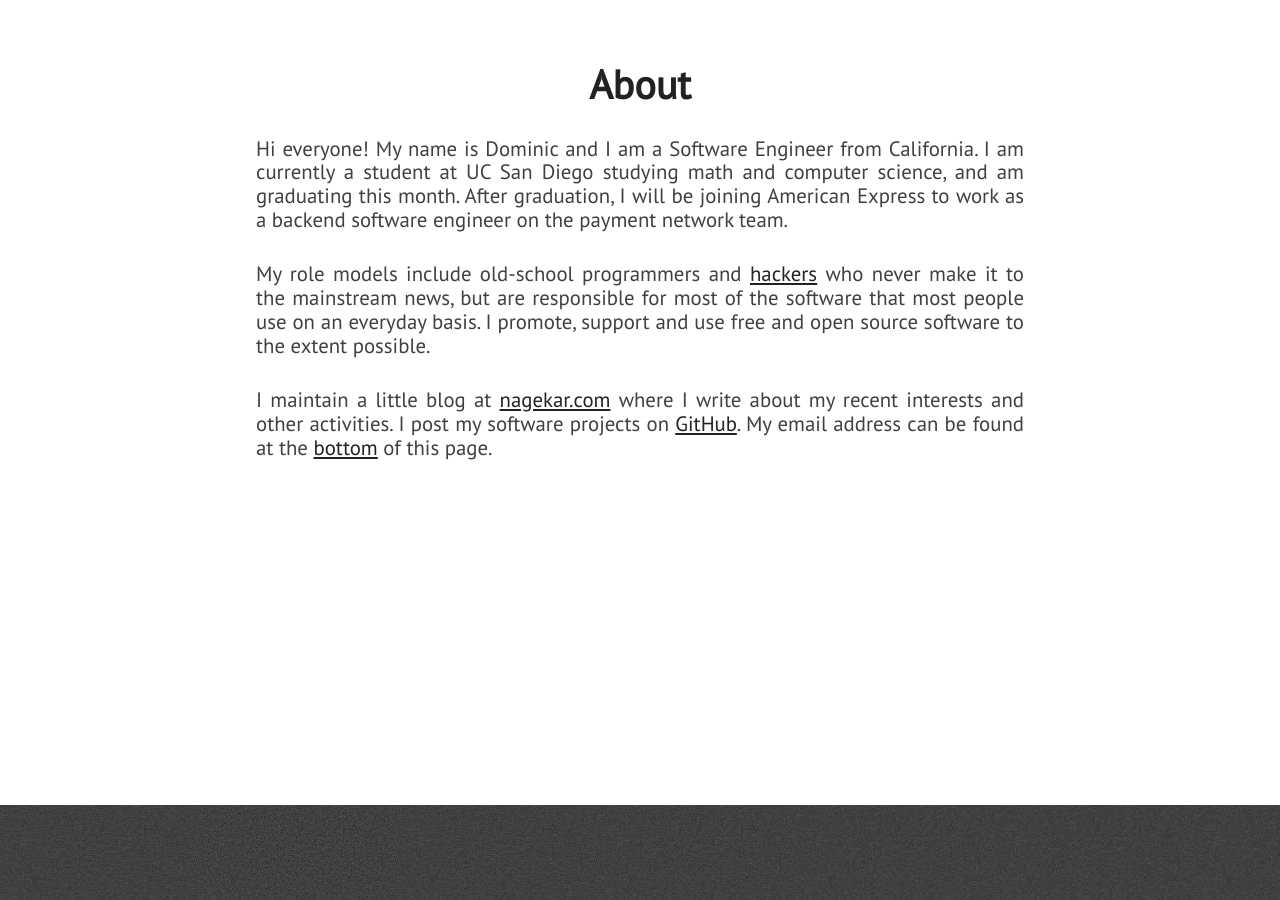
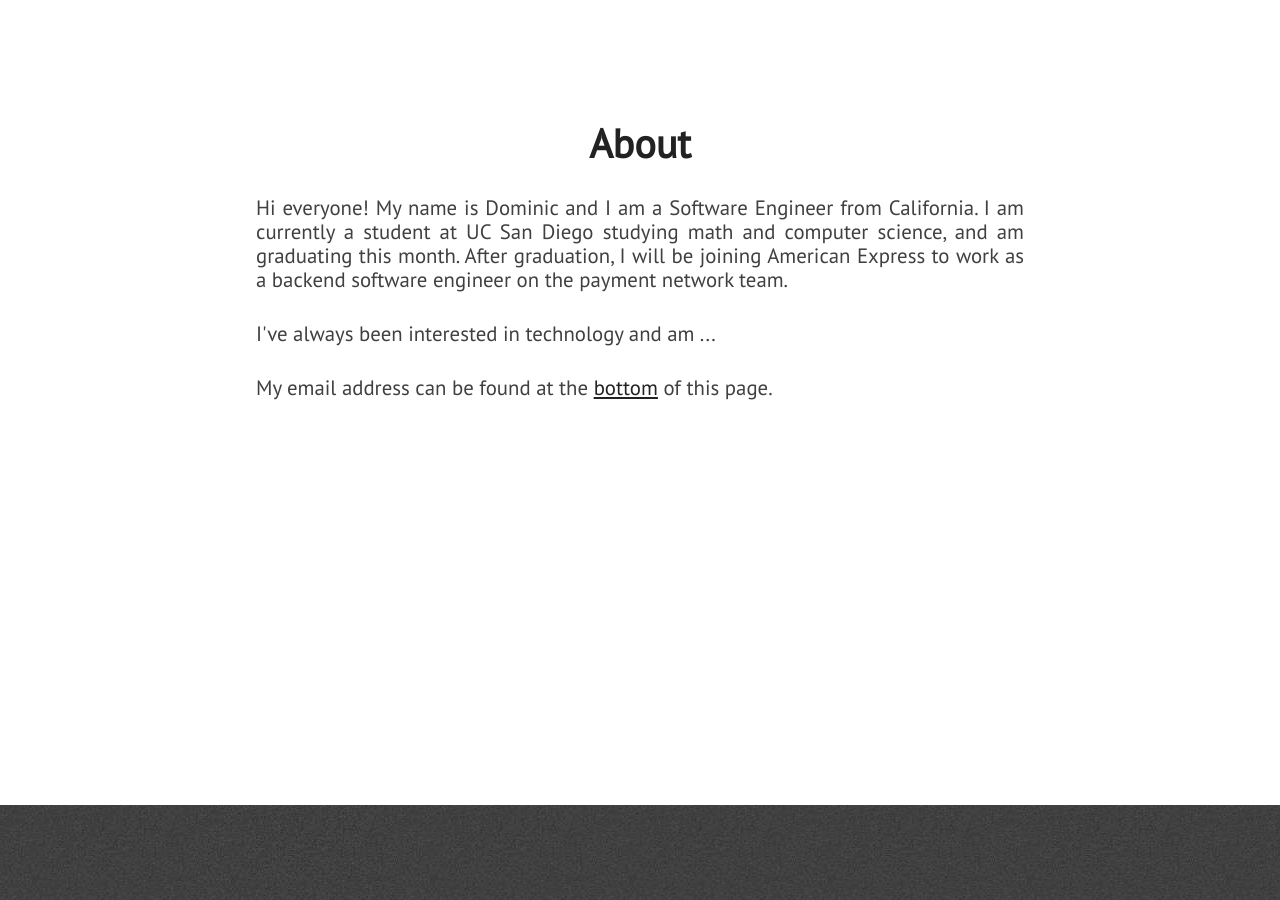
Before and after one commit to Bigoni/Bigoni.github.io, a Jekyll site: the page built from index.html, in a window 1280 px wide and 900 px high, scrolled down 1155 px. Built offline with Jekyll 4.4.1, drawn with Linux system fonts in a browser that asks for light colours; nearby versions of some CDN libraries; some of the changed text lies outside the part shown.

Commit message:
made config changes

```diff
--- a/_config.yml
+++ b/_config.yml
@@ -1,18 +1,18 @@
-title: Abhishek Nagekar
-description: Web & Security Engineer
-site_title: '@abhn - Abhishek Nagekar'
+title: Dominic Clark
+description: University Student & Software Engineer
+site_title: 'Dominic Clark'
 
 # Build settings
 markdown: kramdown
 exclude: [vendor/ruby]
 
 # Personalization
-github_username: abhn
-blog_url: https://www.nagekar.com
+github_username: Bigoni
+blog_url: none
 email: abhishek@nagekar.com
 keybase_username: abhn
-twitter_username: abhn_
-reddit_username: abhn
+twitter_username: DominicBigoni
+reddit_username: Dominic Bigoni
 
 # absolute or relative
 profile_picture: assets/images/pp.jpg
--- a/_includes/about.html
+++ b/_includes/about.html
@@ -6,10 +6,10 @@
                 Hi everyone! My name is Dominic and I am a Software Engineer from California. I am currently a student at UC San Diego studying math and computer science, and am graduating this month. After graduation, I will be joining American Express to work as a backend software engineer on the payment network team.
             </p>
             <p class="paragraph-text justify-text">
-                My role models include old-school programmers and <a href="https://stallman.org/articles/on-hacking.html">hackers</a> who never make it to the mainstream news, but are responsible for most of the software that most people use on an everyday basis. I promote, support and use free and open source software to the extent possible.
+                I've always been interested in technology and am ...
             </p>
             <p class="paragraph-text justify-text">
-                I maintain a little blog at <a href="{{ site.blog_url }}">nagekar.com</a> where I write about my recent interests and other activities. I post my software projects on <a href="https://github.com/{{ site.github_username }}">GitHub</a>. My email address can be found at the <span class="extra-link"><a href="#extra">bottom</a></span> of this page.
+                My email address can be found at the <span class="extra-link"><a href="#extra">bottom</a></span> of this page.
             </p>
         </div>
     </section>
--- a/_includes/skills.html
+++ b/_includes/skills.html
@@ -8,30 +8,30 @@
                 <div class="what-i-do">
                     <h3 class="center-align skills-subsection">Summary</h3>
                     <p class="paragraph-text center-align">
-                        I'm a web engineer fluent in modern web development. I have a serious passion for engineering solutions using the internet. InfoSec guy, blue team. Let's build a beautiful, speedy and safe web together.
+                        I'm a back end engineer with experience in Java, Golang and various Big Data technologies. Additionally, I have experience doing native Android development using Kotlin and some experience with Machine Learning.
                     </p>
                 </div>
                 <div class="technical-skills">
                     <h3 class="center-align skills-subsection">Technical</h3>
                     <div class="progress-bars">
                         <div class="skillbar clearfix " data-percent="90%">
-                            <div class="skillbar-title" style="background: #2980b9;"><span>Javascript</span></div>
+                            <div class="skillbar-title" style="background: #2980b9;"><span>Java</span></div>
                             <div class="skillbar-bar" style="background: #3498db;"></div>
                         </div> <!-- End Skill Bar -->
 
                         <div class="skillbar clearfix " data-percent="85%">
-                            <div class="skillbar-title" style="background: #2980b9;"><span>ReactJS</span></div>
+                            <div class="skillbar-title" style="background: #2980b9;"><span>Golang</span></div>
                             <div class="skillbar-bar" style="background: #3498db;"></div>
                         </div> <!-- End Skill Bar -->
 
                         <div class="skillbar clearfix " data-percent="80%">
-                            <div class="skillbar-title" style="background: #2980b9;"><span>GNU/Linux</span></div>
+                            <div class="skillbar-title" style="background: #2980b9;"><span>Linux</span></div>
                             <div class="skillbar-bar" style="background: #3498db"></div>
                         </div> <!-- End Skill Bar -->
 
 
                         <div class="skillbar clearfix " data-percent="75%">
-                            <div class="skillbar-title" style="background: #2980b9;"><span>CSS3</span></div>
+                            <div class="skillbar-title" style="background: #2980b9;"><span>Elastic Search</span></div>
                             <div class="skillbar-bar" style="background: #3498db;"></div>
                         </div> <!-- End Skill Bar -->
 
@@ -41,12 +41,12 @@
                         </div> <!-- End Skill Bar -->
 
                         <div class="skillbar clearfix " data-percent="70%">
-                            <div class="skillbar-title" style="background: #2980b9"><span>Flask</span></div>
+                            <div class="skillbar-title" style="background: #2980b9"><span>Kotlin</span></div>
                             <div class="skillbar-bar" style="background: #3498db;"></div>
                         </div> <!-- End Skill Bar -->
 
                         <div class="skillbar clearfix " data-percent="70%">
-                            <div class="skillbar-title" style="background: #2980b9"><span>InfoSec</span></div>
+                            <div class="skillbar-title" style="background: #2980b9"><span>Machine Learning</span></div>
                             <div class="skillbar-bar" style="background: #3498db"></div>
                         </div> <!-- End Skill Bar -->
                     </div>
--- a/_layouts/default.html
+++ b/_layouts/default.html
@@ -13,7 +13,7 @@
 
     {% include projects.html %}
 
-    {% include blogs.html %}
+  <!-- {% include blogs.html %} -->
 
     {% include extra.html %}
 
```
